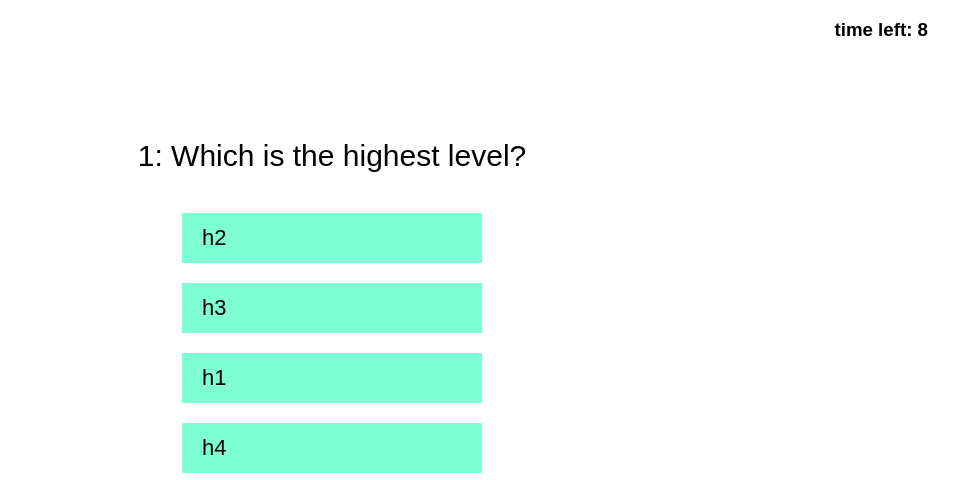
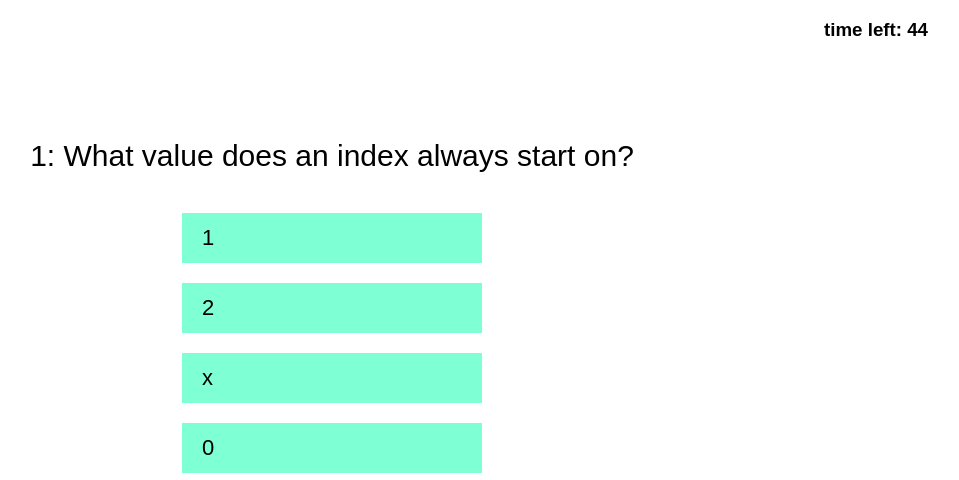
Before and after one commit to mardill/coding-quiz, a plain HTML site: page index.html in a window 1280 px wide. Both pictures are taken after a click on the button "start". Shown: the whole page, without its empty margins (308-1267 px from the left). Drawn offline with Linux system fonts and the light colour scheme.

Commit message:
creates quiz questions and ends game after last question

```diff
--- a/assets/js/script.js
+++ b/assets/js/script.js
@@ -14,45 +14,45 @@ var finish = document.querySelector("#submit-initials");
 var timeEl = document.querySelector(".timer");
 var score = document.querySelector("#score");
 
-var secondsLeft = 10;
+var secondsLeft = 46;
 var i = 0
 
 var questions = [
     {
-    question: "1: Which is the highest level?",
-    answers:
-        {1: "h2",
-        2: "h3",
-        3: "h1",
-        4: "h4"},
-    correctAnswer: "h1"
-    },
-    {
-    question: "2: What is the right answer?",
+    question: "1: What value does an index always start on?",
     answers:
         {1: "1",
         2: "2",
-        3: "3",
-        4: "4"},
-    correctAnswer: "2"
+        3: "x",
+        4: "0"},
+    correctAnswer: "0"
     },
     {
-    question: "3: What is the wrong answer",
+    question: "2: What function stops a timer in Javascript?",
     answers:
-        {1: "10",
-        2: "20",
-        3: "30",
-        4: "40"},
-    correctAnswer: "30"
+        {1: "endTimer",
+        2: "timeStop",
+        3: "clearInterval",
+        4: "timeZero"},
+    correctAnswer: "clearInterval"
     },
     {
-    question: "4: favorite letter",
+    question: "3: What is a string enclosed using?",
     answers:
-        {1: "a",
-        2: "b",
-        3: "c",
-        4: "d"},
-    correctAnswer: "d"
+        {1: "''",
+        2: '()',
+        3: '{}',
+        4: '[]'},
+    correctAnswer: "''"
+    },
+    {
+    question: "4: How do you declare a variable?",
+    answers:
+        {1: "function()",
+        2: "variable =",
+        3: "def",
+        4: "var "},
+    correctAnswer: "var"
     }
 ]
 
@@ -103,7 +103,10 @@ function answerClick(event) {
 
         i = i+1
 
-        populateQuestions()
+        if(i === questions.length){
+            finishGame()
+        }else{
+        populateQuestions()}
 }
 
 
@@ -119,12 +122,13 @@ function finishGame(){
             score.innerText = 0;
             timeEl.textContent = "time left: 0"
         }else{
-            score.innerText = secondsLeft}
+            score.innerText = secondsLeft;
+        }
+        clearInterval(timerInterval);
 }
 
-
 function setTime(){
-    var timerInterval = setInterval(function(){
+    timerInterval = setInterval(function(){
 
         secondsLeft--;
         timeEl.textContent = "time left: " + secondsLeft;
```
Also changed, not shown: index.html (+1 -0 lines).
